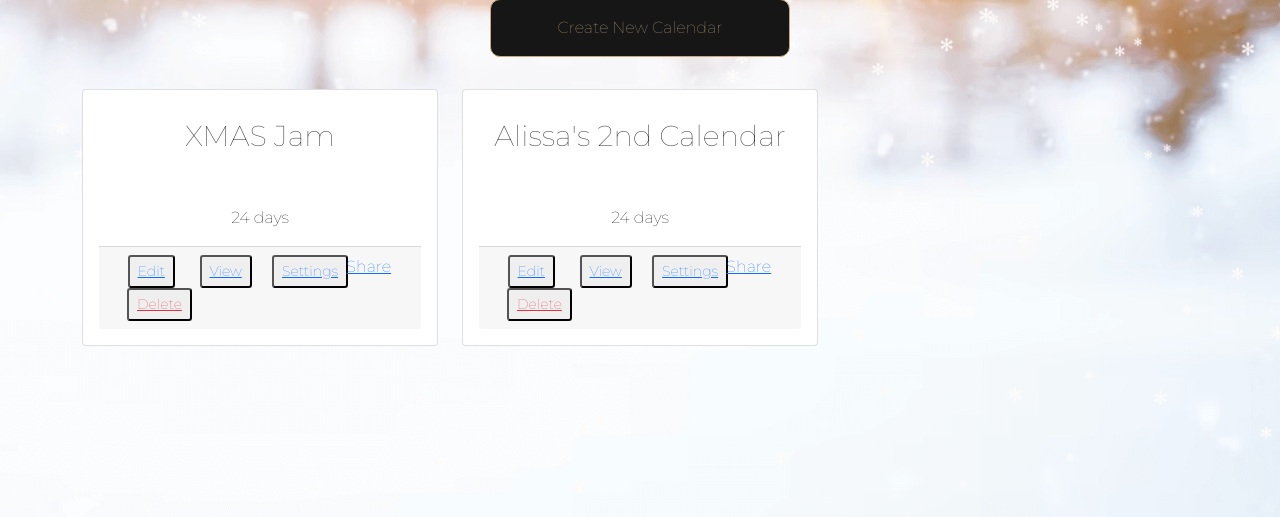
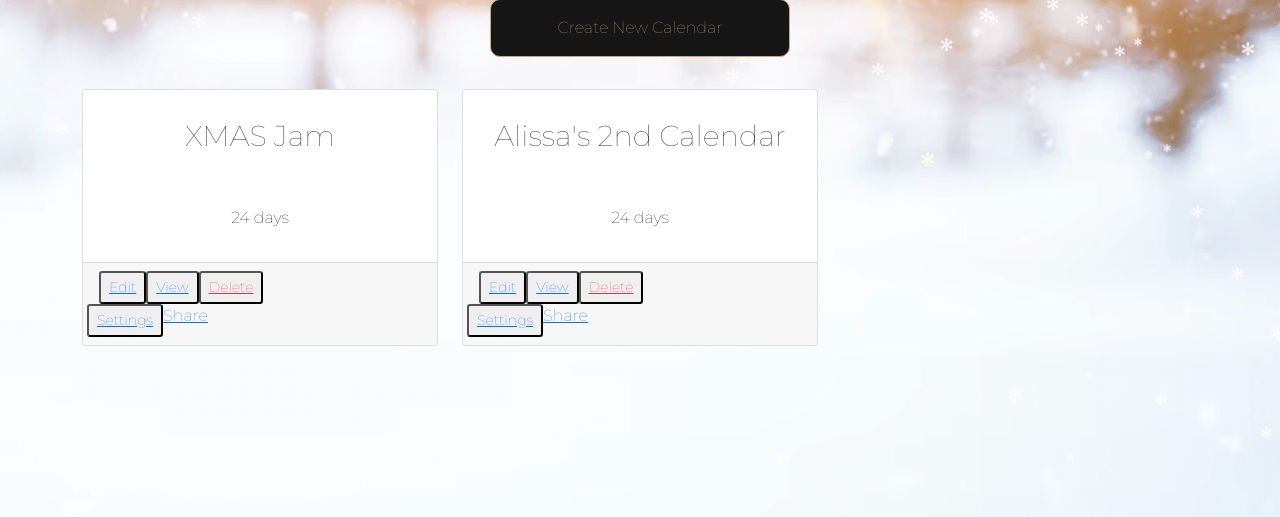
Before and after one commit to alissatroiano/team-4-hackathon, a Django app: page /dates/view_calendars/ in a window 1280 px wide. Shown: the part 247-764 px from the top of the page. Run offline with Django 3.2, Linux system fonts and the light colour scheme; a user stored in the database is signed in; data comes from the database, SQL or seed files in the repository; both versions use the stored data as it was after the commit; some libraries are stand-ins or nearby versions; some web fonts are replaced.

Commit message:
Fix the delete button and remove merge conflicts

```diff
--- a/covidxmas/dates/templates/view_calendars.html
+++ b/covidxmas/dates/templates/view_calendars.html
@@ -31,63 +31,58 @@
 								<p>{{ calendar.days }} days</p>
 							</div>
 						</div>
-						<div class="card-footer">
-							<div class="row justify-content-center text-center d-inline-block">
-								<div class="col-12">
-
-									<div class="container m-0 p-0">
-										<div class="row m-0 p-0">
-
-											<div class="col-lg-3">
-
+					</div>
+					<div class="card-footer">
+						<div class="row justify-content-center text-center d-inline-block">
+							<div class="col-12">
+								<div class="container m-0 p-0">
+									<div class="row m-0 p-0">
+										<ul class="list-group list-group-horizontal">
+											<li>
 												<button class="btn-sm">
 													<a class=""
 														href="{% url 'edit_dates' calendar_id=calendar.unique_id %}">Edit
 													</a></button>
+											</li>
 
-											</div>
-
-											<div class="col-lg-3">
-
+											<li>
 												<button class="btn-sm">
 													<a role="button"
 														href="{% url 'calendar' calendar_id=calendar.unique_id %}">View</a>
 												</button>
-											</div>
+											</li>
+											<li>
 
-											<div class="col-lg-3">
+												<button class="btn-sm">
+													<a class="text-danger"
+														href="{% url 'delete_calendar' calendar_id=calendar.unique_id %}">Delete</a>
+												</button>
 
+											</li>
+										</ul>
+									</div>
+									<div class="row">
+										<ul class="list-group list-group-horizontal">
+											<li>
 												<button class="btn-sm">
 													<a role="button"
 														href="{% url 'settings' calendar_id=calendar.unique_id %}">Settings</a>
 												</button>
+											</li>
 
-											</div>
-
-											<div class="col-lg-3">
-
+											<li>
 												<div class="fb-share-button"
 													data-href="{% url 'calendar' calendar_id=calendar.unique_id %}"
 													data-layout="button" data-size="small">
 													<a target="_blank"
 														href="{% url 'calendar' calendar_id=calendar.unique_id %}"
 														class="fb-xfbml-parse-ignore">Share</a>
-												</div>
-
-											</div>
-
-											<div class="col-lg-3">
-
-												<button class="btn-sm">
-													<a class="text-danger"
-														href="{% url 'delete_calendar' calendar_id=calendar.unique_id %}">Delete</a>
-												</button>
-
-											</div>
-
-										</div>
+											</li>
+										</ul>
 									</div>
 								</div>
+
+
 							</div>
 						</div>
 					</div>
@@ -98,5 +93,9 @@
 		</div>
 	</div>
 
+
+	</div>
+
+
 </section>
 {% endblock %}
```
Also changed, not shown: covidxmas/db.sqlite3.
